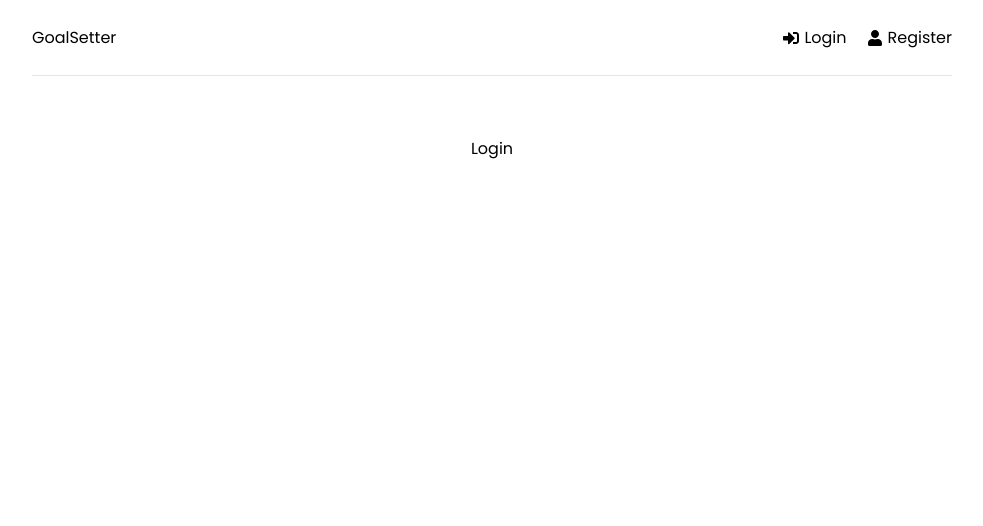
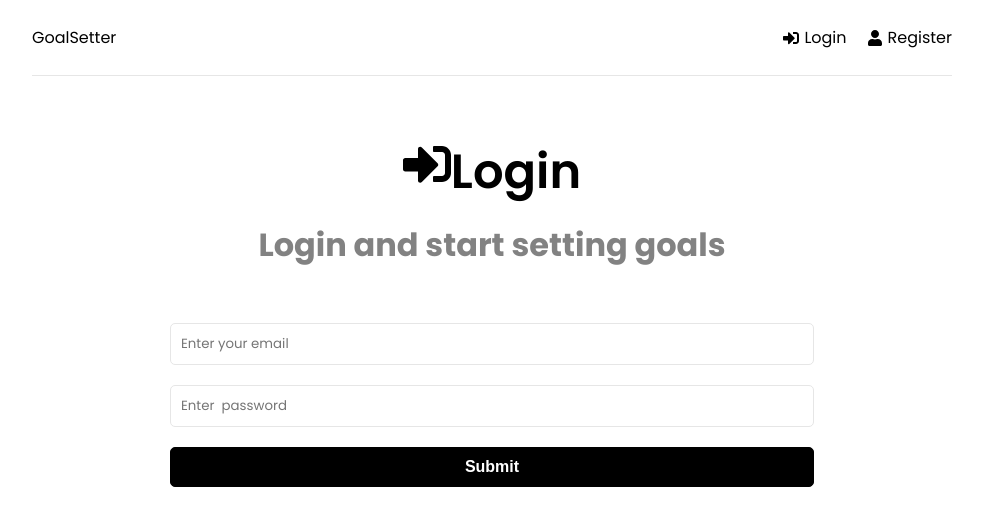
Before and after one commit to sholabioku/goalsetter-app, a React (Create React App) app in the folder frontend/: page /login in a window 1280 px wide. Shown: the top 526 px of the page, without its empty margins (148-1131 px from the left). Built offline with nearby package versions, Linux system fonts and the light colour scheme.

Commit message:
Add form for login

```diff
--- a/frontend/src/pages/Login.jsx
+++ b/frontend/src/pages/Login.jsx
@@ -1,7 +1,67 @@
-import React from 'react';
+import { useState } from 'react';
+import { FaSignInAlt } from 'react-icons/fa';
 
 function Login() {
-  return <div>Login</div>;
+  const [formData, setFormData] = useState({
+    email: '',
+    password: '',
+  });
+
+  const { email, password } = formData;
+
+  const onChange = (e) => {
+    setFormData((prevState) => ({
+      ...prevState,
+      [e.target.name]: e.target.value,
+    }));
+  };
+
+  const onSubmit = (e) => {
+    e.preventDefault();
+  };
+
+  return (
+    <>
+      <section className='heading'>
+        <h1>
+          <FaSignInAlt />
+          Login
+        </h1>
+        <p>Login and start setting goals</p>
+      </section>
+      <section className='form'>
+        <form onSubmit={onSubmit}>
+          <div className='form-group'>
+            <input
+              type='email'
+              className='form-control'
+              id='email'
+              name='email'
+              value={email}
+              placeholder='Enter your email'
+              onChange={onChange}
+            />
+          </div>
+          <div className='form-group'>
+            <input
+              type='password'
+              className='form-control'
+              id='password'
+              name='password'
+              value={password}
+              placeholder='Enter  password'
+              onChange={onChange}
+            />
+          </div>
+          <div className='form-group'>
+            <button type='submit' className='btn btn-block'>
+              Submit
+            </button>
+          </div>
+        </form>
+      </section>
+    </>
+  );
 }
 
 export default Login;
```
